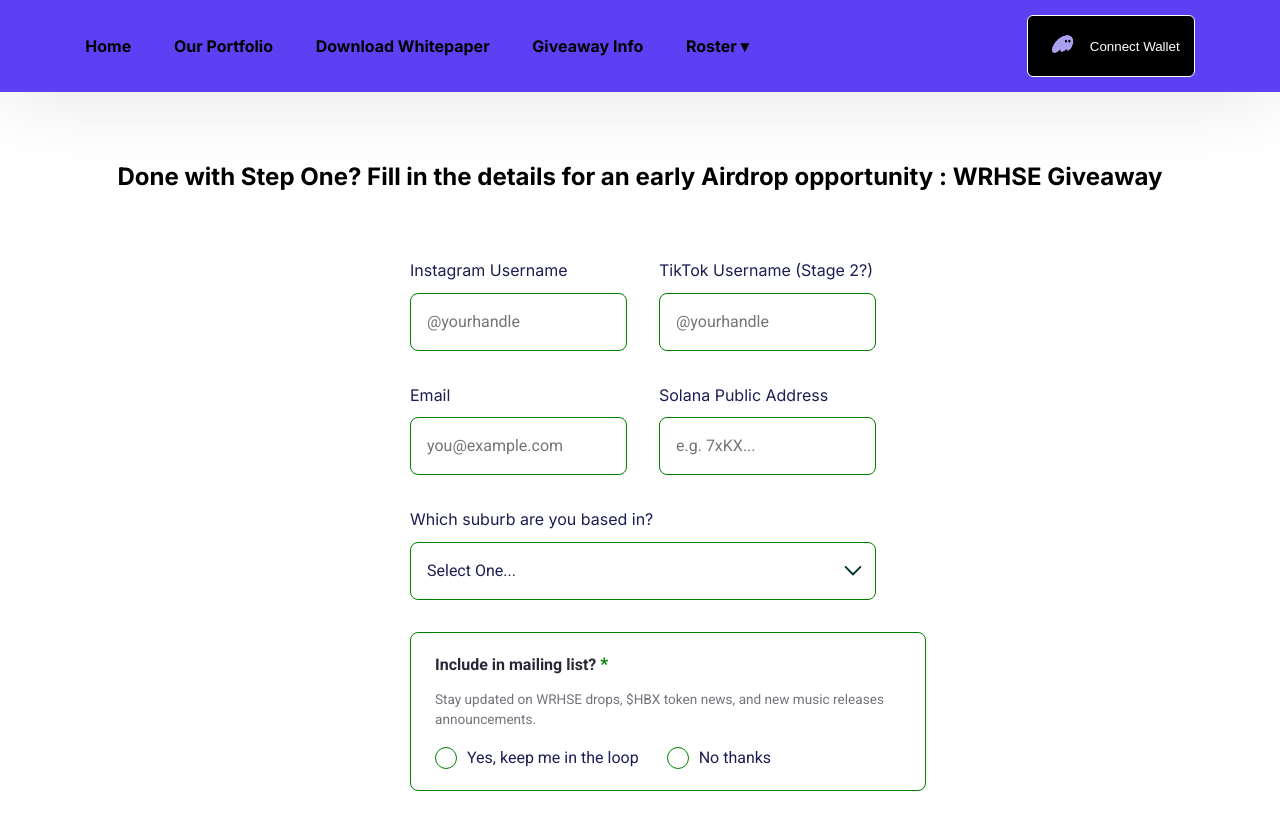
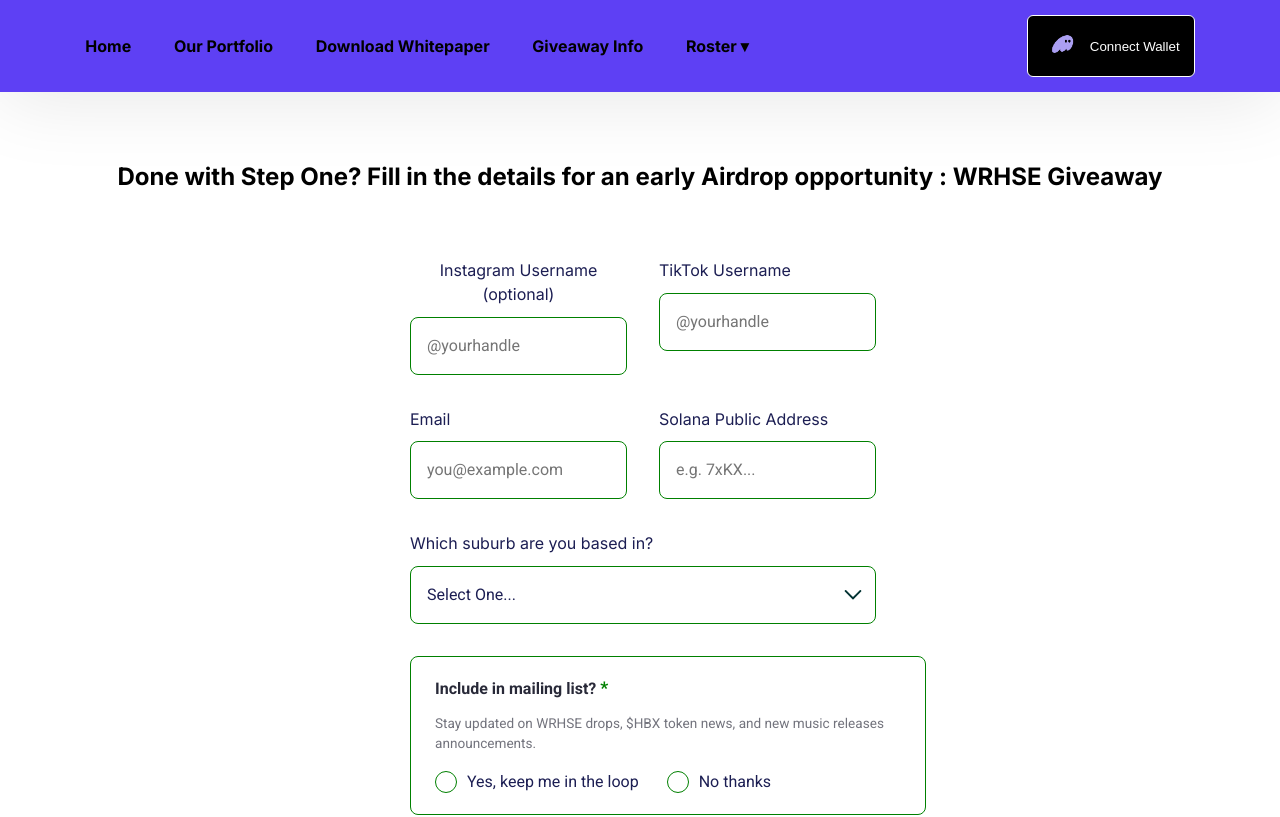
Before and after one commit to SteveTambo/HabixWeb, a React (Create React App) app in the folder client/: page /contact in a window 1280 px wide. Shown: the top 817 px of the page. Built offline with nearby package versions, Linux system fonts and the light colour scheme.

Commit message:
giveaway

```diff
--- a/client/src/Pages/Home/Contact/ContactMe.jsx
+++ b/client/src/Pages/Home/Contact/ContactMe.jsx
@@ -102,26 +102,26 @@ export default function ContactMe() {
 
         <div className="container">
           <label className="contact--label">
-            <span className="text-md">Instagram Username</span>
+            <span className="text-md">Instagram Username (optional)</span>
             <input
               type="text"
               name="instagram"
               value={formData.instagram}
               onChange={handleChange}
               placeholder="@yourhandle"
-              required
               className="contact--input text-md"
             />
           </label>
 
           <label className="contact--label">
-            <span className="text-md">TikTok Username (Stage 2?)</span>
+            <span className="text-md">TikTok Username</span>
             <input
               type="text"
               name="tiktok"
               value={formData.tiktok}
               onChange={handleChange}
               placeholder="@yourhandle"
+              required
               className="contact--input text-md"
             />
           </label>
```
